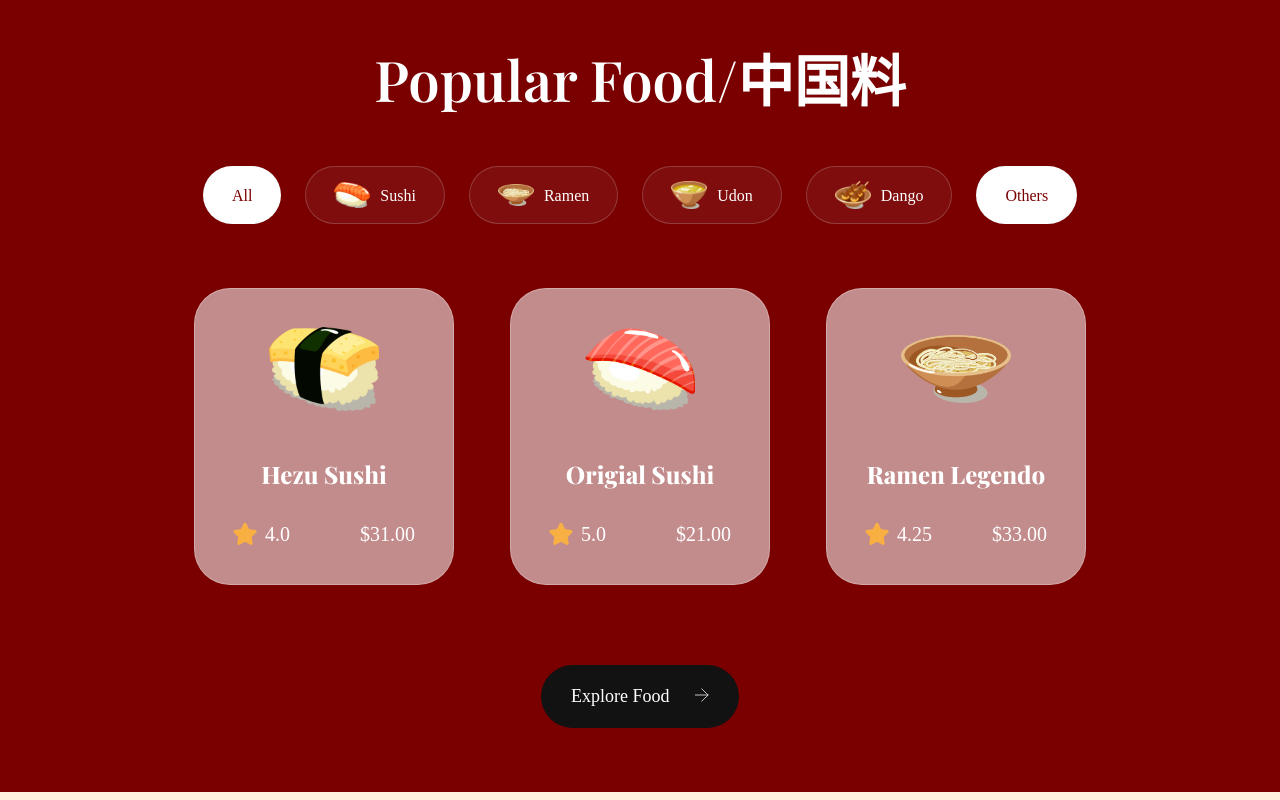
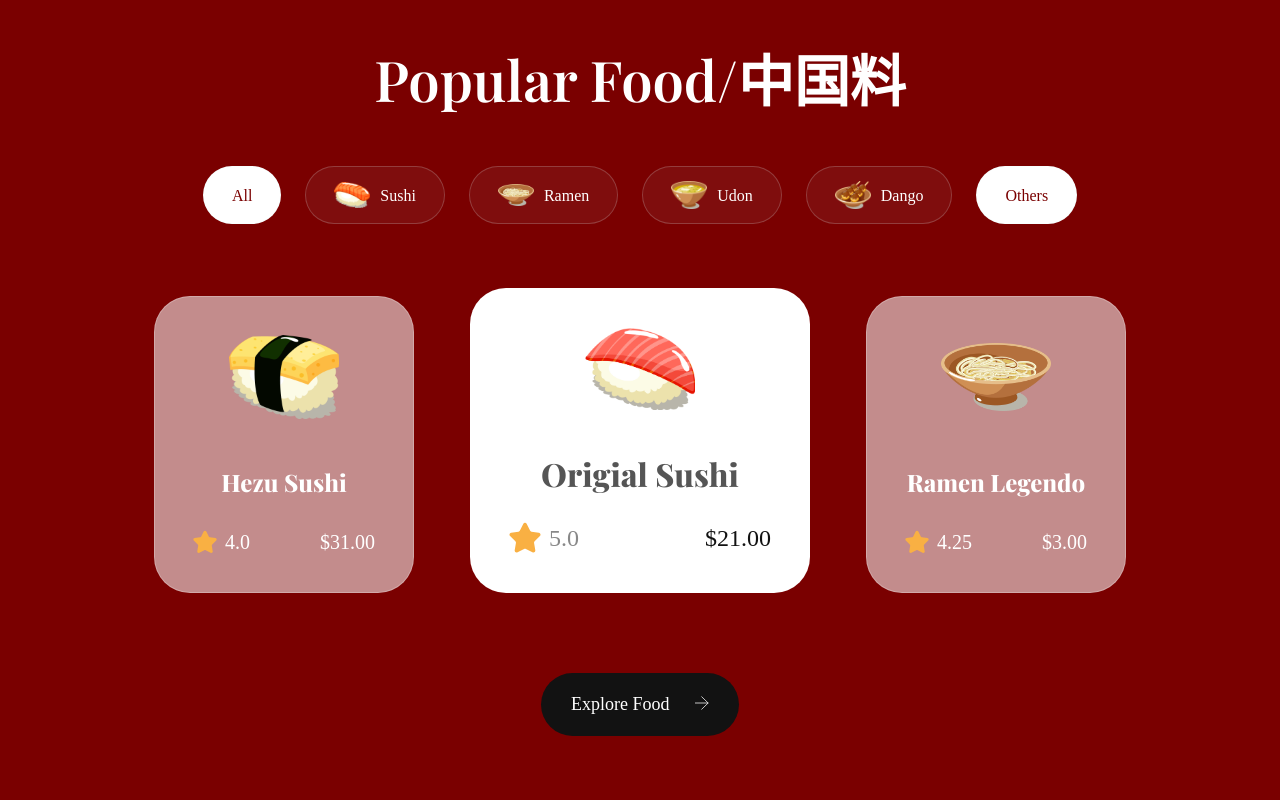
Before and after one commit to gokul4305/sushi-project, a website built with Vite: page index.html in a window 1280 px wide. Shown: the part 1635-2435 px from the top of the page. Built offline with nearby package versions, Linux system fonts and the light colour scheme.

Commit message:
popular section done

```diff
--- a/css/sections/popular.css
+++ b/css/sections/popular.css
@@ -137,3 +137,23 @@
   font-family: var(--plus-jakata-sans);
   color: #fff;
 }
+.popular-foods__card.active-card {
+  background: #fff;
+  min-width: 340px;
+}
+.popular-foods__card.active-card .popular-foods__card-title {
+  color: var(--black-500);
+  font-size: 32px;
+}
+.popular-foods__card.active-card .popular-foods__card-rating img {
+  width: 32px;
+  height: 32px;
+}
+.popular-foods__card.active-card .popular-foods__card-rating p {
+  font-size: 24px;
+  color: var(--gray-100);
+}
+.popular-foods__card.active-card .popular-foods__card-price {
+  font-size: 24px;
+  color: var(--secondary-color);
+}
--- a/index.html
+++ b/index.html
@@ -165,7 +165,7 @@
               <img src="assets/star.svg" alt="star" />
               <p>4.25</p>
             </div>
-            <p class="popular-foods__card-price">$33.00</p>
+            <p class="popular-foods__card-price">$3.00</p>
           </div>
         </article>
       </div>
```
